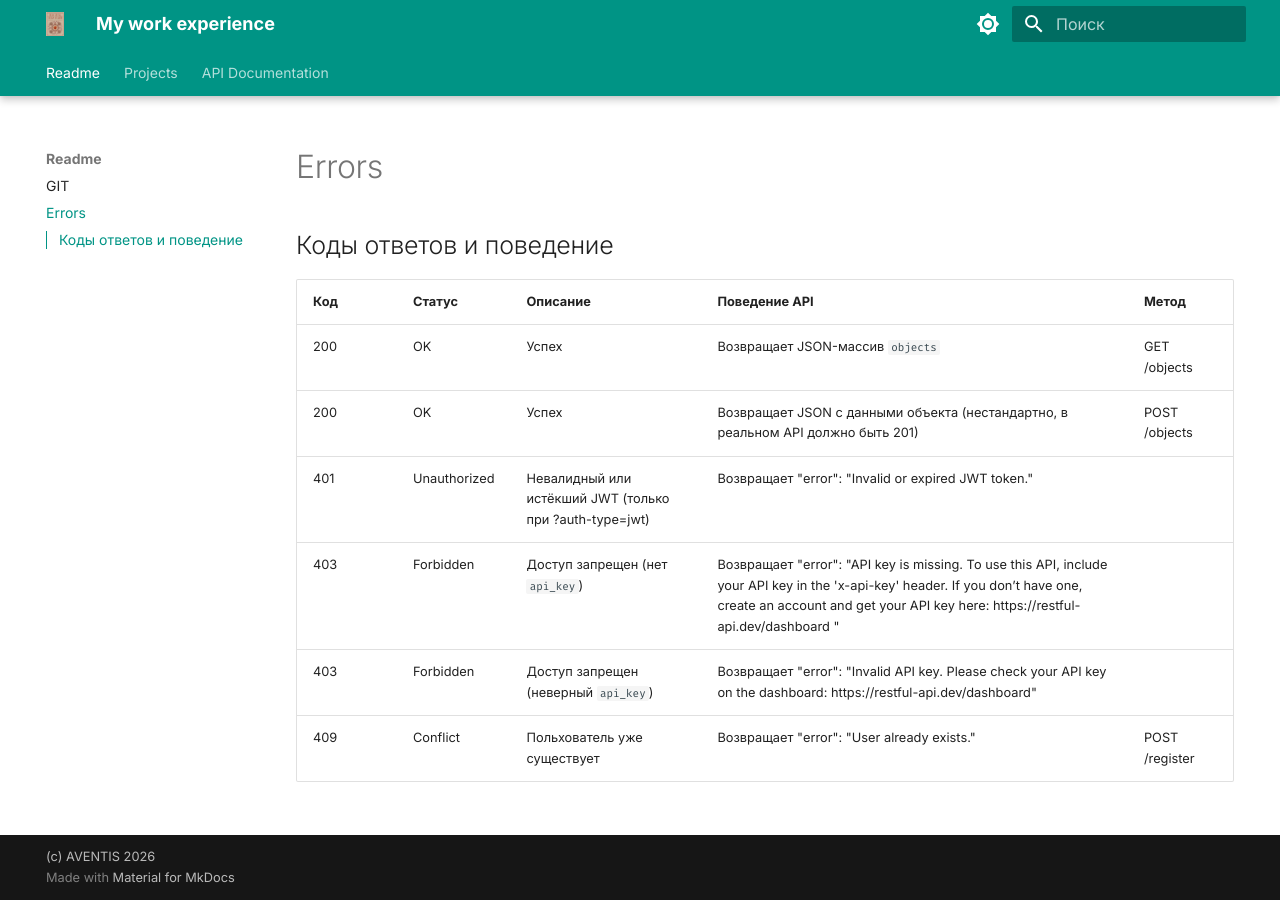
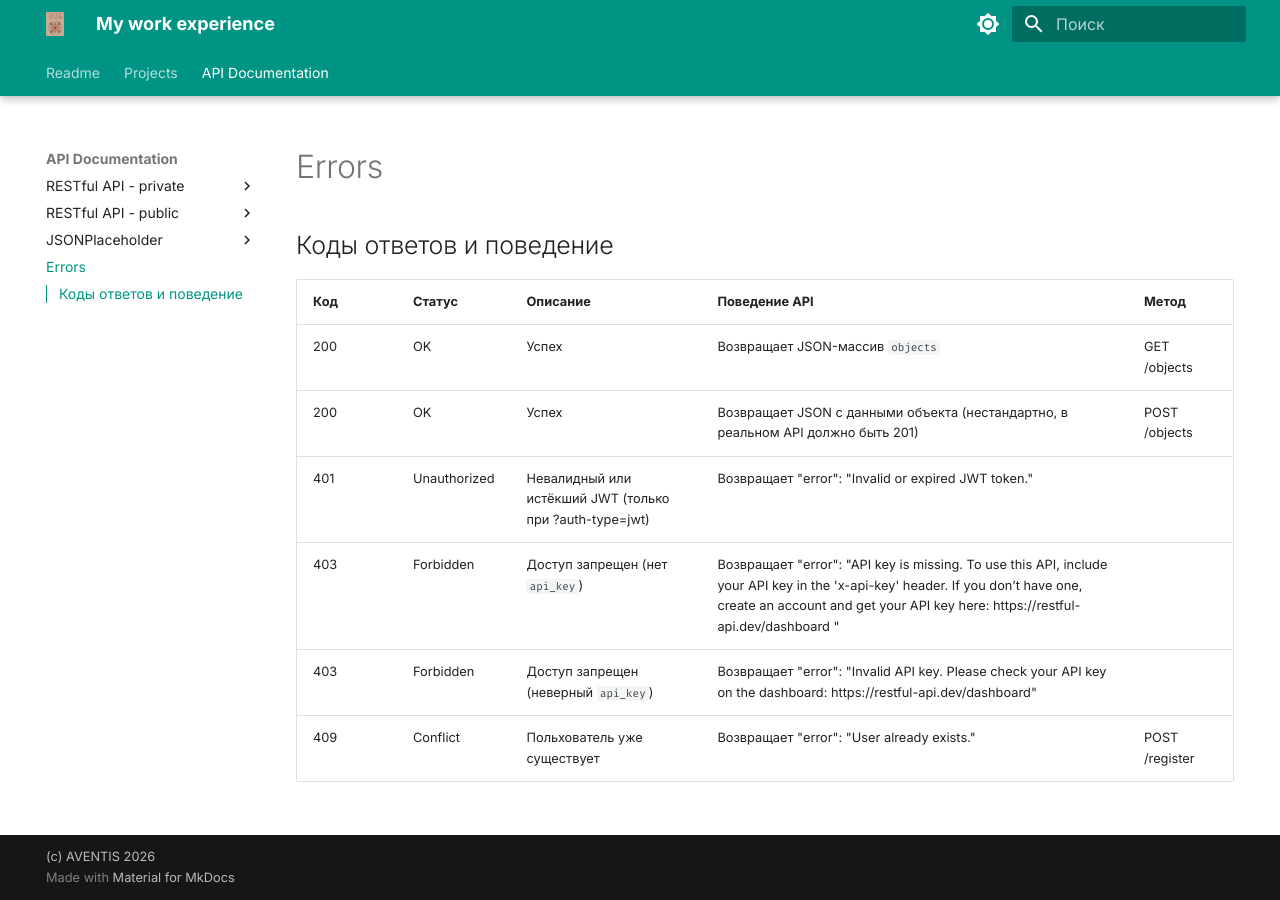
Before and after one commit to aventis1981/Techwriter_docs, an MkDocs documentation site: the page built from docs/api_11_errors.md, in a window 1280 px wide. Built offline with MkDocs 1.6.1 and Material for MkDocs 9.7.7, drawn with Linux system fonts in a browser that asks for light colours; some of the changed lines change nothing that is shown.

Commit message:
structure modified

```diff
--- a/mkdocs.yml
+++ b/mkdocs.yml
@@ -3,7 +3,6 @@
  nav: # Структура сайта
   - Readme:
       - GIT: readme.md
-      - Errors: api_11_errors.md
   - Projects:
       - Проект 1: index_1.md
       - Проект 2: index_2.md
@@ -22,6 +21,7 @@
       - JSONPlaceholder:
            - GET /users: api_1.md
            - GET /comments: api_2.md
+      - Errors: api_11_errors.md
  copyright: "(c) AVENTIS 2026"
  theme:  # Тема сайта, информация о ее параметрах
    name: material  # Название темы
```
